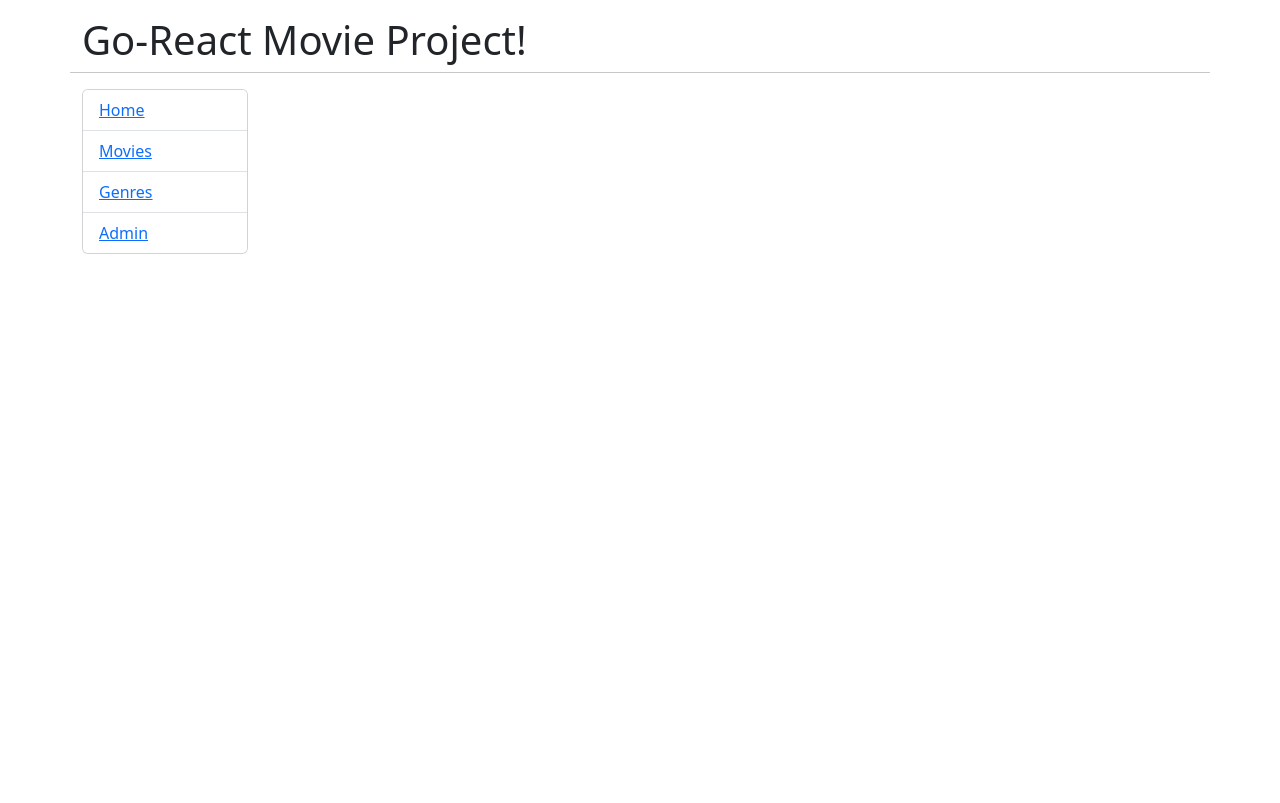
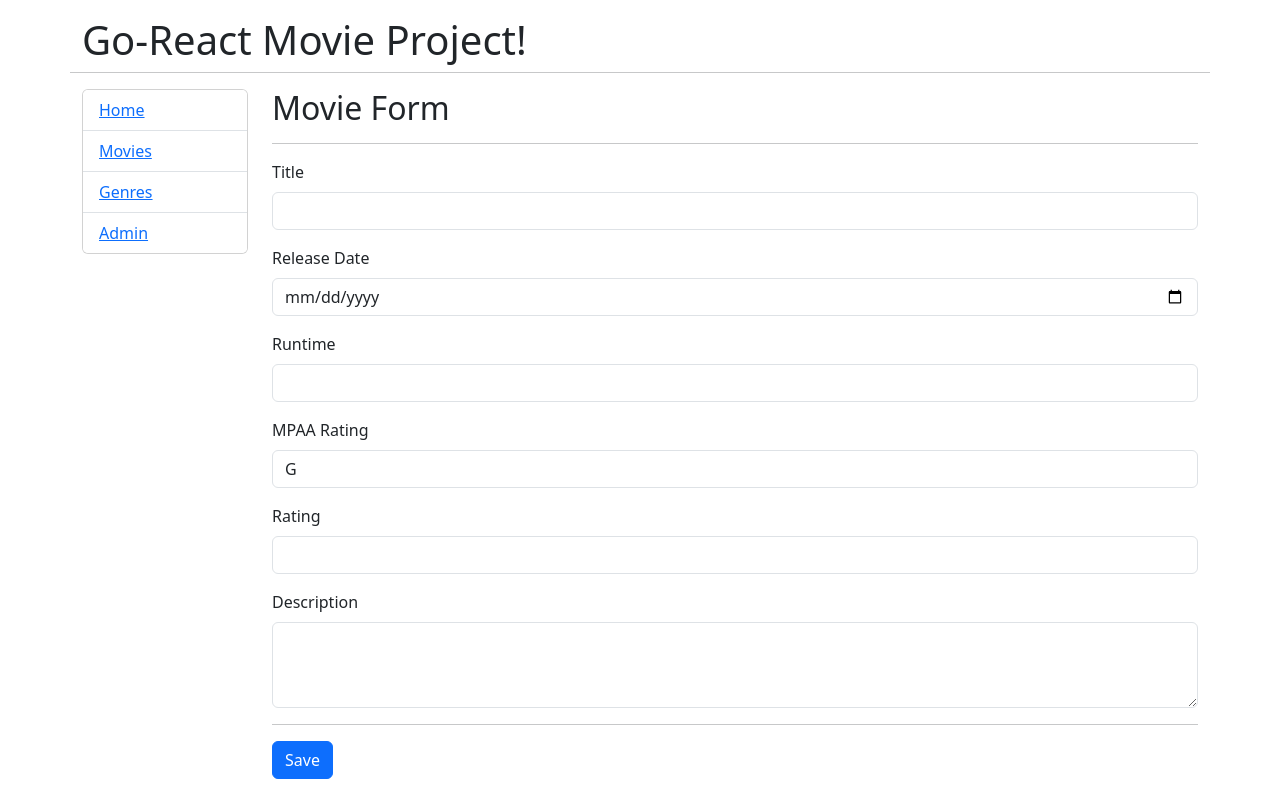
Before and after one commit to amrann/goreact-movie, a React (Create React App) app in the folder client-react-movie/: page /admin/movie/create in a window 1280 px wide. Built offline with nearby package versions, Linux system fonts and the light colour scheme; the HTML template or start-up script is replaced by a standard one.

Commit message:
adding create movie form for input data

```diff
--- a/client-react-movie/src/App.js
+++ b/client-react-movie/src/App.js
@@ -10,6 +10,7 @@ import Genres from './pages/genres';
 import Admin from './pages/admin';
 import ShowMovie from './pages/movies/show';
 import ShowMovieGenre from './pages/genres/show';
+import MovieForm from './components/movies/Form';
 
 function App() {
   return (
@@ -32,6 +33,8 @@ function App() {
               <Route path='/genres' element={<Genres />} />
               <Route exact path='/genres/:thisId/movies' element={<ShowMovieGenre />} />
               <Route path='/admin' element={<Admin />} />
+              <Route exact path='/admin/movie/create' element={<MovieForm />}
+							/>
             </Routes>
           </div>
         </div>
--- /dev/null
+++ b/client-react-movie/src/components/movies/Form.js
@@ -0,0 +1,85 @@
+const MovieForm = () => {
+	return (
+		<>
+			<h2>Movie Form</h2>
+			<hr />
+			<form>
+				<div className='mb-3'>
+					<label htmlFor='' className='form-label'>
+						Title
+					</label>
+					<input
+						type='text'
+						className='form-control'
+						id='title'
+						name='title'
+					/>
+				</div>
+				<div className='mb-3'>
+					<label htmlFor='' className='form-label'>
+						Release Date
+					</label>
+					<input
+						type='date'
+						className='form-control'
+						id='release_date'
+						name='release_date'
+					/>
+				</div>
+				<div className='mb-3'>
+					<label htmlFor='' className='form-label'>
+						Runtime
+					</label>
+					<input
+						type='number'
+						className='form-control'
+						id='runtime'
+						name='runtime'
+					/>
+				</div>
+				<div className='mb-3'>
+					<label htmlFor='' className='form-label'>MPAA Rating</label>
+					<select
+						name='mpaa_rating'
+						id='mpaa_rating'
+						className='form-control'
+					>
+						<option value='G' className='form-select'>G</option>
+						<option value='PG' className='form-select'>PG</option>
+						<option value='PG13' className='form-select'>PG13</option>
+						<option value='R' className='form-select'>R</option>
+						<option value='NC17' className='form-select'>NC17</option>
+					</select>
+				</div>
+				<div className='mb-3'>
+					<label htmlFor='' className='form-label'>
+						Rating
+					</label>
+					<input
+						type='number'
+						className='form-control'
+						id='rating'
+						name='rating'
+					/>
+				</div>
+				<div className='mb-3'>
+					<label htmlFor='' className='form-label'>
+						Description
+					</label>
+					<textarea
+						rows={3}
+						className='form-control'
+						id='description'
+						name='description'
+					/>
+				</div>
+				<hr />
+				<button className='btn btn-primary mb-4' type='submit'>
+					Save
+				</button>
+			</form>
+		</>
+	);
+};
+
+export default MovieForm;
--- a/client-react-movie/src/components/movies/Table.js
+++ b/client-react-movie/src/components/movies/Table.js
@@ -24,9 +24,9 @@ const MovieTable = () => {
     <>
       <div className='row'>
 				<div className='col-12'>
-          <div className='btn btn-sm btn-primary'>
-					  Add
-          </div>
+					<Link to={'/admin/movie/create'} className='btn btn-sm btn-primary'>
+						Add
+					</Link>
 				</div>
 			</div>
       {!loaded ? (
```
